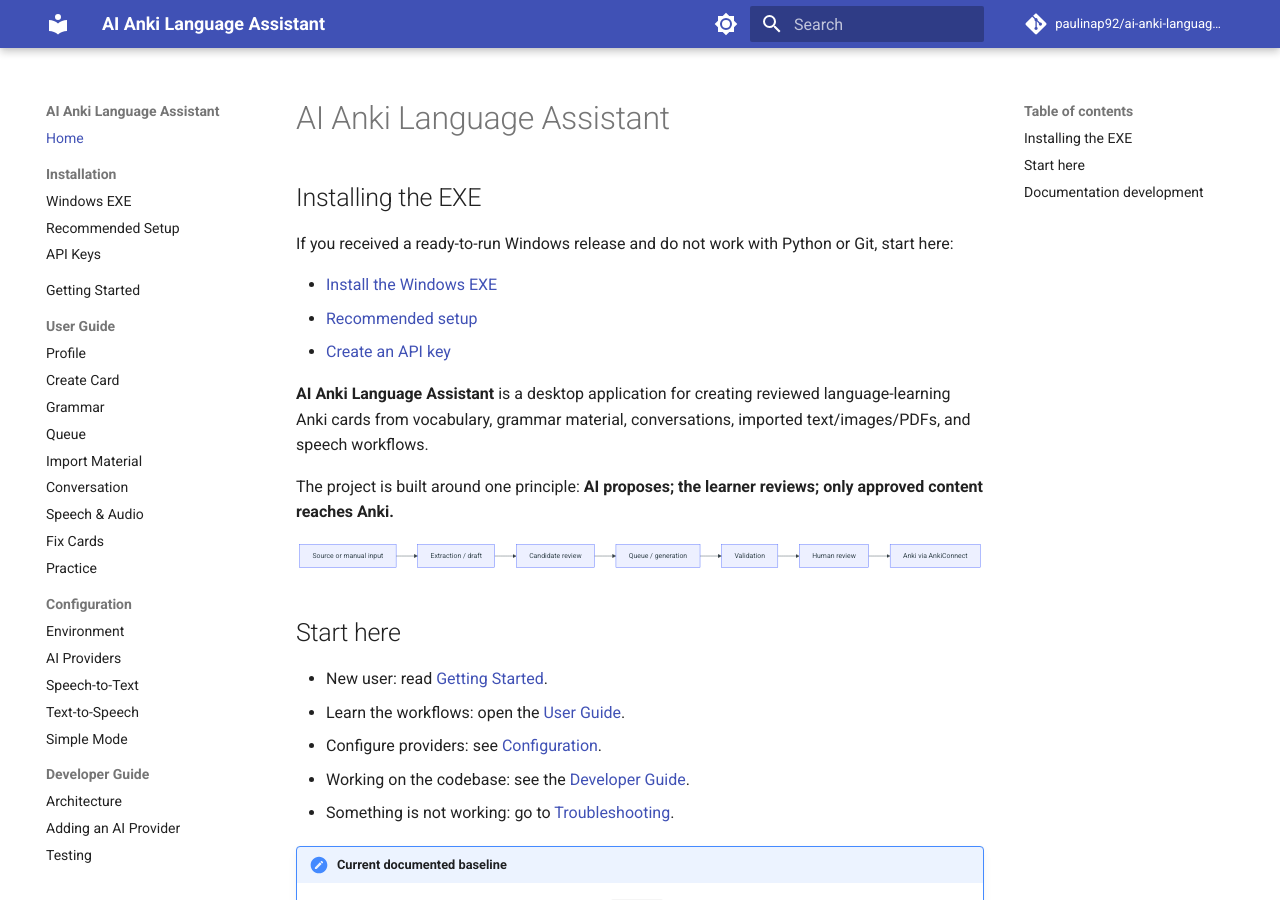
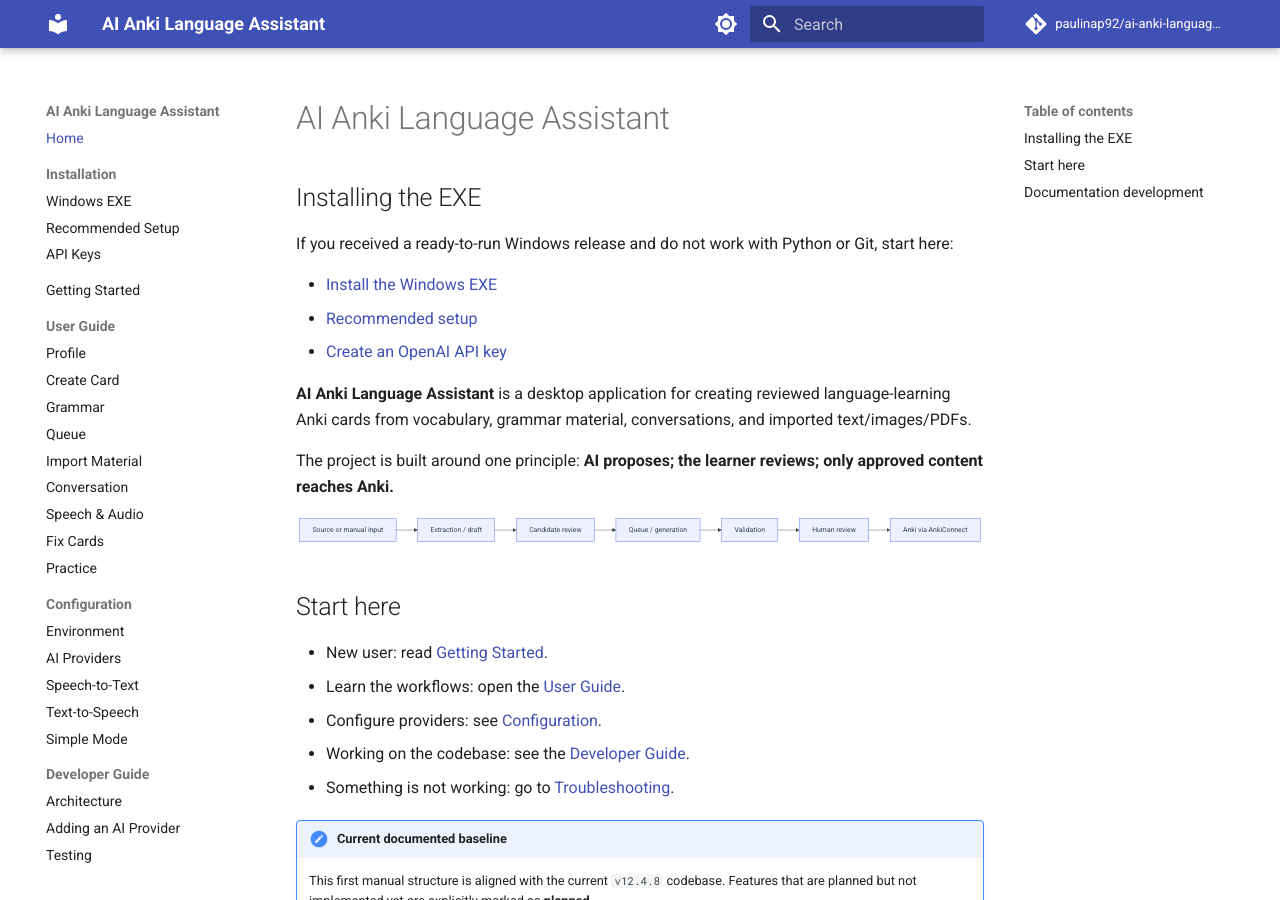
Before and after one commit to paulinap92/ai-anki-language-assistant, an MkDocs documentation site: the page built from docs/index.md, in a window 1280 px wide and 900 px high. Built offline with MkDocs 1.6.1 and Material for MkDocs 9.7.7, drawn with Linux system fonts in a browser that asks for light colours; comment, search, counter and statistics services are not loaded.

Commit message:
docs: simplify beginner manual home

```diff
--- a/docs/index.md
+++ b/docs/index.md
@@ -6,10 +6,10 @@
 
 - [Install the Windows EXE](installation/windows-exe.md)
 - [Recommended setup](installation/recommended-setup.md)
-- [Create an API key](installation/api-keys.md)
+- [Create an OpenAI API key](installation/api-keys.md)
 
 
-**AI Anki Language Assistant** is a desktop application for creating reviewed language-learning Anki cards from vocabulary, grammar material, conversations, imported text/images/PDFs, and speech workflows.
+**AI Anki Language Assistant** is a desktop application for creating reviewed language-learning Anki cards from vocabulary, grammar material, conversations, and imported text/images/PDFs.
 
 The project is built around one principle: **AI proposes; the learner reviews; only approved content reaches Anki.**
 
```
